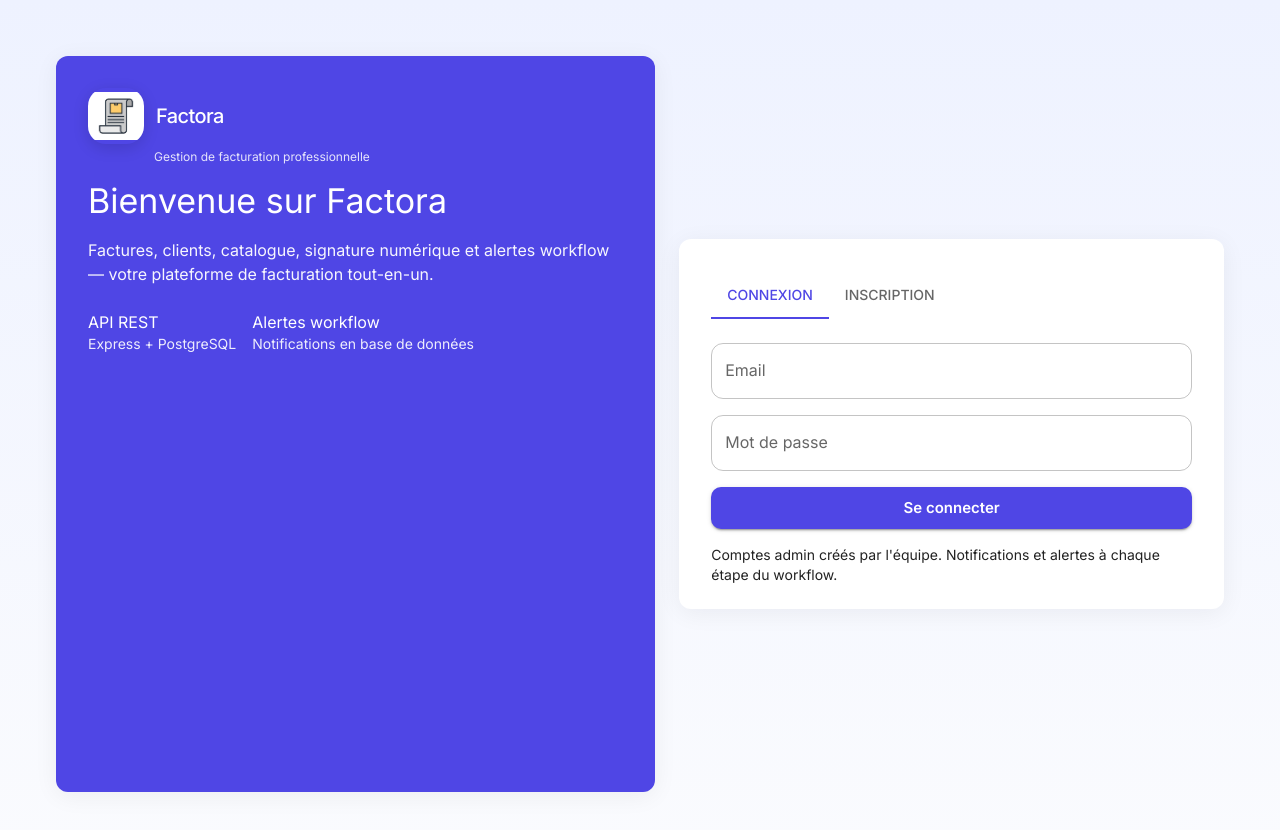
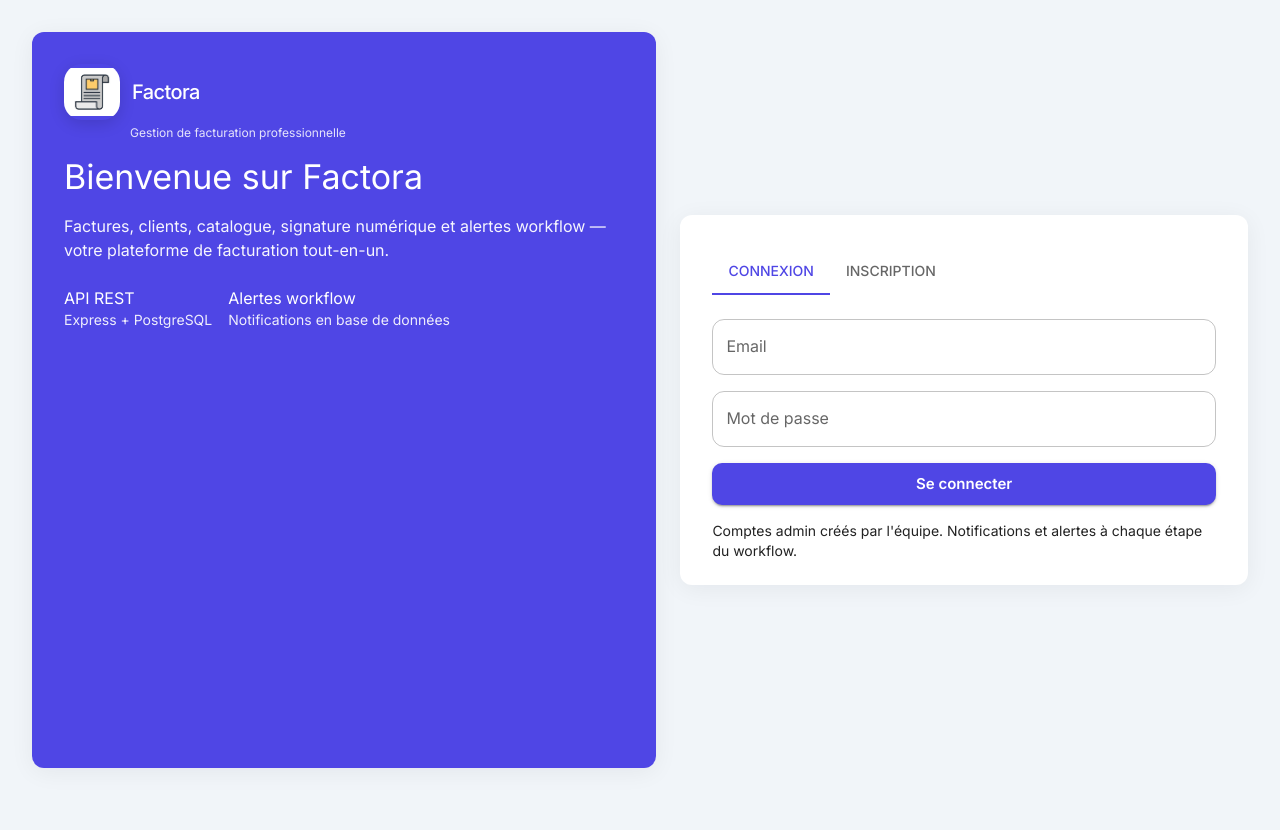
Before and after one commit to ChouraneBD/facturation-platform, a React (Vite) app in the folder client/: page /login in a window 1280 px wide. Shown: the top 830 px of the page. After the commit the page ends 800 px from the top, so only its background shows below. Built offline with nearby package versions, Linux system fonts and the light colour scheme; no server answers.

Commit message:
refactor(client): simplify AuthLayout background shell.
Let the login page own its full-screen layout instead of relying on legacy auth CSS classes.

```diff
--- a/client/src/layouts/AuthLayout.jsx
+++ b/client/src/layouts/AuthLayout.jsx
@@ -1,9 +1,10 @@
 import { Outlet } from 'react-router-dom';
+import { Box } from '@mui/material';
 
 export function AuthLayout() {
   return (
-    <div className="app-shell auth-background">
+    <Box sx={{ minHeight: '100vh', bgcolor: 'background.default' }}>
       <Outlet />
-    </div>
+    </Box>
   );
 }
```
